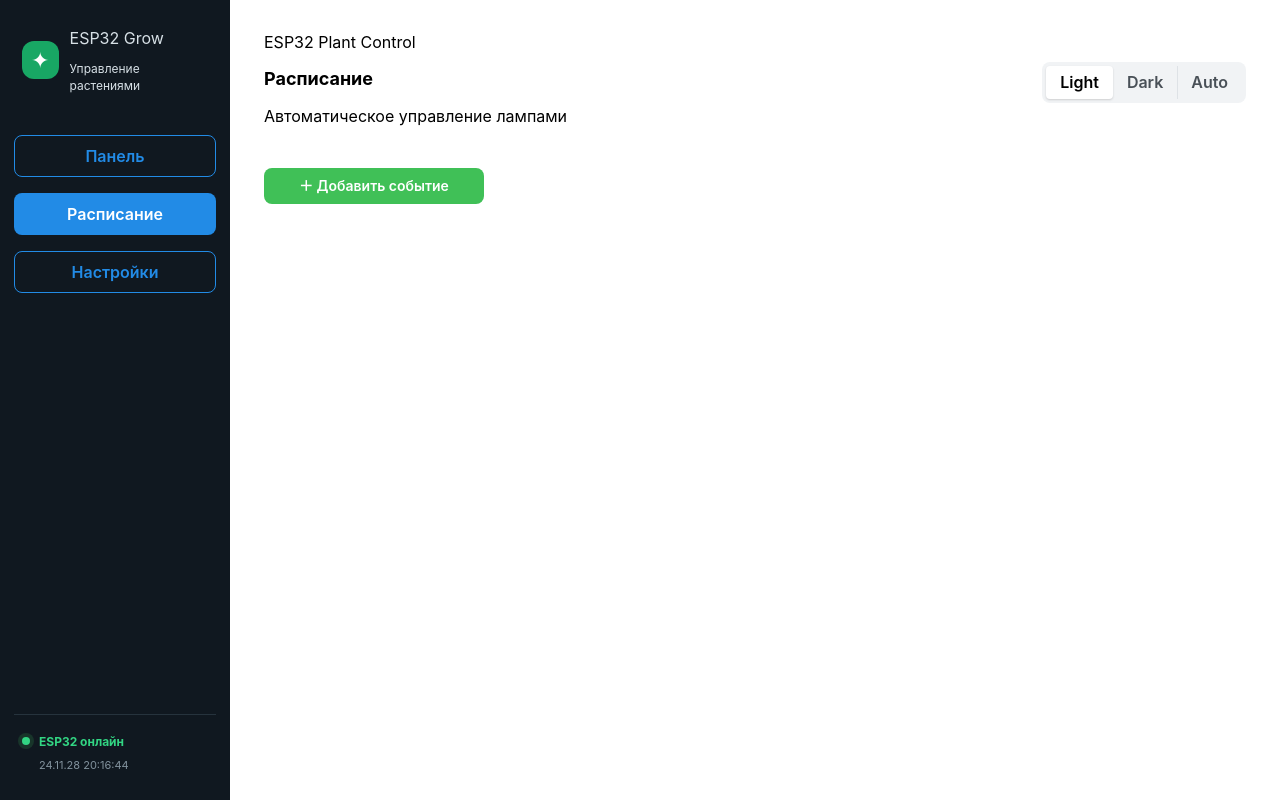
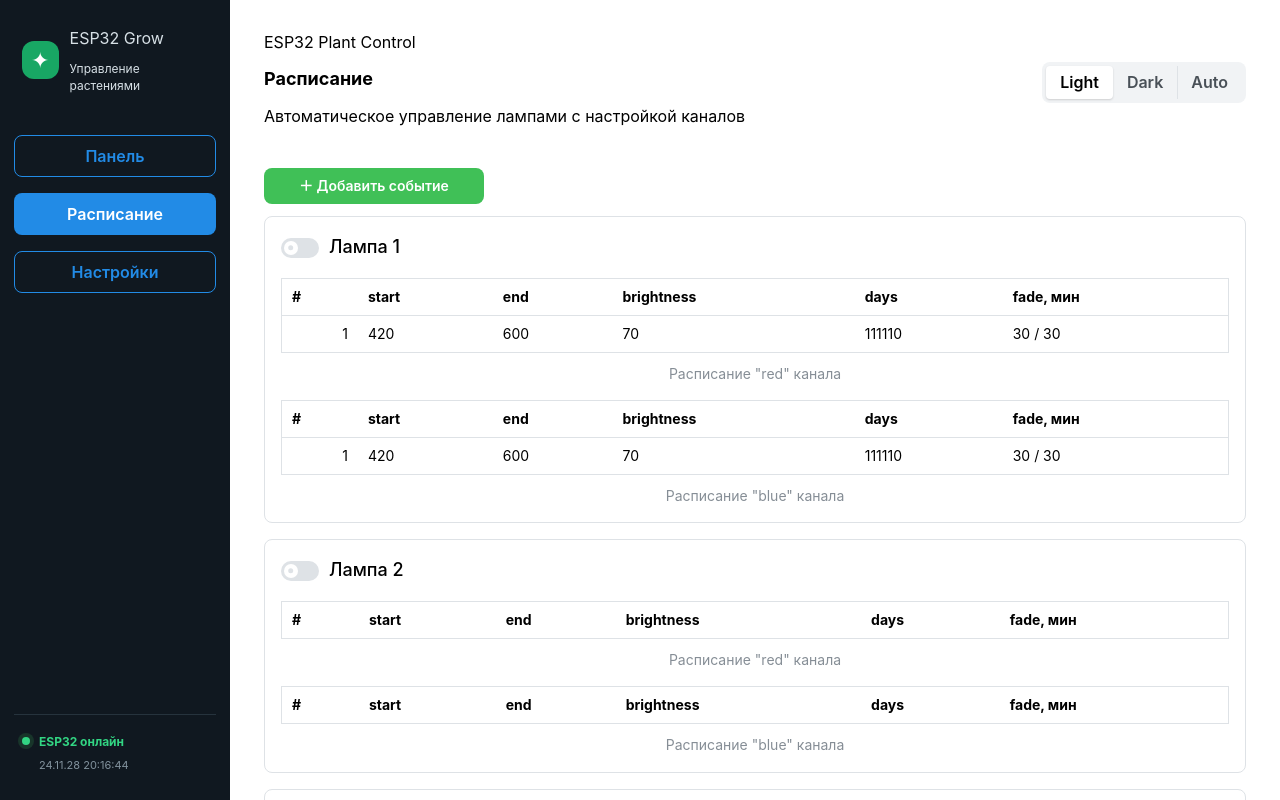
Before and after one commit to markov-git/esp32-lamp-web, a React (Vite) app: page / in a window 1280 px wide. Both pictures are taken after a click on the button "Расписание". Shown: the top 800 px of the page. Built offline with nearby package versions, Linux system fonts and the light colour scheme; what @mantine/vanilla-extract would draw is missing.

Commit message:
Базовая табличка расписаний

```diff
--- a/src/api/esp32.mock.ts
+++ b/src/api/esp32.mock.ts
@@ -55,7 +55,7 @@ const mockState: IEsp32State = {
 const mockSchedule: IScheduleInfo = {
 	lamps: [
 		{
-			id: 0,
+			id: 1,
 			enabled: false,
 			red: [
 				{
@@ -79,13 +79,13 @@ const mockSchedule: IScheduleInfo = {
 			],
 		},
 		{
-			id: 1,
+			id: 2,
 			enabled: false,
 			red: [],
 			blue: [],
 		},
 		{
-			id: 2,
+			id: 3,
 			enabled: false,
 			red: [],
 			blue: [],
@@ -111,11 +111,13 @@ export function setMockChannel(lampId: number, channel: TLampChannel, value: num
 
 export function setMockScheduleEnabled(lampId: number, value: boolean) {
 	const lamp = mockState.lamps.find((lamp) => lamp.id === lampId);
-	if (!lamp) {
+	const lampSchedule = mockSchedule.lamps.find((lamp) => lamp.id === lampId);
+	if (!lamp || !lampSchedule) {
 		return getMockState();
 	}
 
 	lamp.scheduleEnabled = value;
+	lampSchedule.enabled = value;
 
 	return getMockState();
 }
--- a/src/api/esp32.ts
+++ b/src/api/esp32.ts
@@ -113,7 +113,7 @@ export async function setTime(timeStampInSeconds: number): Promise<IEsp32Time> {
 
 export async function setScheduleEnabled(lampId: number, value: boolean): Promise<IEsp32State> {
 	if (useMockApi) {
-		await wait(3_000);
+		await wait(1_000);
 		return setMockScheduleEnabled(lampId, value);
 	}
 
--- a/src/components/forms/Dashboard.tsx
+++ b/src/components/forms/Dashboard.tsx
@@ -2,7 +2,7 @@ import * as React from 'react';
 import { FormHead } from '../ui/FormHead.tsx';
 import { SensorCard } from '../ui/SensorCard.tsx';
 import { useAppContext } from '../../Context.tsx';
-import { LampCard } from '../ui/LampCard.tsx';
+import { LampCard } from '../ui/LampManualCard/LampCard.tsx';
 
 import { SimpleGrid, Stack, Title } from '@mantine/core';
 import { formatHumidity, formatPressure, formatTemperature } from '../../utils/sensors.ts';
--- a/src/components/forms/Schedule.tsx
+++ b/src/components/forms/Schedule.tsx
@@ -1,17 +1,84 @@
 import { FormHead } from '../ui/FormHead.tsx';
-import { Button } from '@mantine/core'
+import { Button, Center, Loader, Stack } from '@mantine/core';
+import { useEffect, useState } from 'react';
+import { getSchedules, setScheduleEnabled } from '../../api/esp32.ts';
+import type { IScheduleInfo } from '../../types/esp32.ts';
+import { LampScheduleCard } from '../ui/LampScheduleCard/LampScheduleCard.tsx';
+import { useAppContext } from '../../Context.tsx';
 
 export const Schedule = () => {
+	const [ state, setState ] = useState<IScheduleInfo | undefined>(undefined);
+	const [ loading, setLoading ] = useState(true);
+	const [ processing, setProcessing ] = useState(false);
+	const [ error, setError ] = useState<string | null>(null);
+	const ctx = useAppContext();
 
+	const requestSchedules = () => {
+		getSchedules()
+			.then(setState)
+			.catch(() => setError('Failed to connect to ESP32'))
+			.finally(() => setLoading(false));
+	}
+
+	useEffect(() => {
+		requestSchedules();
+	}, []);
+
+
+	const toggleLampScheduleEnabled = async (lampId: number, value: boolean) => {
+		if (processing) {
+			return;
+		}
+		try {
+			setProcessing(true);
+
+			const state = await setScheduleEnabled(lampId, value);
+			ctx?.changeState(state);
+
+			setLoading(true);
+			requestSchedules();
+		} catch (e) {
+			console.error(e);
+		} finally {
+			setProcessing(false);
+		}
+	};
+
+	if (loading) {
+		return (
+			<Center h="100vh">
+				<Loader size="xl"/>
+			</Center>
+		);
+	}
+
+	if (error) {
+		return <div>{ error }</div>;
+	}
+
+	if (!state) {
+		return <div>Empty state info</div>;
+	}
 
 	return (
 		<div className="form-container">
 			<FormHead
 				title="Расписание"
-				subtitle="Автоматическое управление лампами"
+				subtitle="Автоматическое управление лампами с настройкой каналов"
 			/>
 
 			<Button style={{maxWidth: 220}} color="green">＋ Добавить событие</Button>
+
+			<Stack>
+				{state.lamps.map((lampSchedule) => (
+					<LampScheduleCard
+						key={lampSchedule.id}
+						lampSchedule={lampSchedule}
+						disabled={processing}
+						onToggleLampScheduleEnabled={toggleLampScheduleEnabled}
+					/>
+				))}
+			</Stack>
 		</div>
 	);
 };
--- a/src/components/forms/Settings.tsx
+++ b/src/components/forms/Settings.tsx
@@ -48,12 +48,12 @@ export const Settings = () => {
 		);
 	}
 
+	if (error) {
+		return <div>{ error }</div>;
+	}
+
 	if (!state) {
 		return <div>Empty state info</div>;
-	}
-
-	if (error) {
-		return <div>{ error }</div>;
 	}
 
 	const heapUtilisation = Math.round(state.totalHeap - state.freeHeap);
--- a/src/components/ui/LampCard.css
+++ b/src/components/ui/LampManualCard/LampCard.css
@@ -1,9 +1,3 @@
-.lamp-card-header {
-	display: flex;
-	gap: 8px;
-	justify-content: space-between;
-}
-
 .lamp-card-icon {
 	min-width: 60px;
 	width: 60px;
--- a/src/components/ui/LampCard.tsx
+++ b/src/components/ui/LampManualCard/LampCard.tsx
@@ -1,9 +1,9 @@
-import type { ILampState, TLampChannel } from '../../types/esp32.ts';
+import type { ILampState, TLampChannel } from '../../../types/esp32.ts';
 import './LampCard.css'
-import { setManualChannel } from '../../api/esp32.ts';
+import { setManualChannel } from '../../../api/esp32.ts';
 import { useState } from 'react';
-import { useAppContext } from '../../Context.tsx';
-import { Card, Slider, Switch, Text, Progress, Stack } from '@mantine/core';
+import { useAppContext } from '../../../Context.tsx';
+import { Card, Slider, Switch, Text, Progress, Stack, Group } from '@mantine/core';
 
 interface IProps {
 	value: ILampState | undefined;
@@ -82,7 +82,7 @@ export const LampCard = (props: IProps) => {
 	return (
 		<Card withBorder style={{flex: 1}}>
 			<Stack>
-				<div className="lamp-card-header">
+				<Group gap="xs" justify="space-between">
 					<div className="lamp-card-icon">
 						<img src="/lamp.svg" alt=""/>
 					</div>
@@ -97,7 +97,7 @@ export const LampCard = (props: IProps) => {
 						color="green"
 						disabled={processing || lampScheduleEnabled}
 					/>
-				</div>
+				</Group>
 
 				<Stack gap="xl">
 					{renderChannelControls('red')}
--- /dev/null
+++ b/src/components/ui/LampScheduleCard/ChannelScheduleTable.tsx
@@ -0,0 +1,47 @@
+import type { IScheduleEntry, TLampChannel } from '../../../types/esp32.ts';
+import { Stack, Table } from '@mantine/core';
+
+
+interface IProps {
+	value: IScheduleEntry[];
+
+	channel: TLampChannel;
+}
+
+export const ChannelScheduleTable = (props: IProps) => {
+
+	const rows = props.value.map((entry, index) => (
+		<Table.Tr key={index}>
+			<Table.Td align="right">{index + 1}</Table.Td>
+			<Table.Td>{entry.start}</Table.Td>
+			<Table.Td>{entry.end}</Table.Td>
+			<Table.Td>{entry.brightness}</Table.Td>
+			<Table.Td>{entry.days.toString(2)}</Table.Td>
+			<Table.Td>{entry.fadeIn} / {entry.fadeOut}</Table.Td>
+		</Table.Tr>
+	));
+
+	return (
+		<Stack>
+
+			<Table withTableBorder>
+				<Table.Thead>
+					<Table.Tr>
+						<Table.Th>#</Table.Th>
+						<Table.Th>start</Table.Th>
+						<Table.Th>end</Table.Th>
+						<Table.Th>brightness</Table.Th>
+						<Table.Th>days</Table.Th>
+						<Table.Th>fade, мин</Table.Th>
+					</Table.Tr>
+				</Table.Thead>
+
+				<Table.Tbody>
+					{rows}
+				</Table.Tbody>
+
+				<Table.Caption>{`Расписание "${props.channel}" канала`}</Table.Caption>
+			</Table>
+		</Stack>
+	)
+}
--- /dev/null
+++ b/src/components/ui/LampScheduleCard/LampScheduleCard.tsx
@@ -0,0 +1,46 @@
+import { Card, Group, Stack, Switch, Text } from '@mantine/core';
+import type { ILampSchedule } from '../../../types/esp32.ts';
+import { ChannelScheduleTable } from './ChannelScheduleTable.tsx';
+
+interface IProps {
+	lampSchedule: ILampSchedule;
+	disabled: boolean;
+
+	onToggleLampScheduleEnabled: (lampId: number, value: boolean) => void;
+}
+
+export const LampScheduleCard = ({ lampSchedule, disabled, onToggleLampScheduleEnabled }: IProps) => {
+
+	const toggleLampScheduleEnabled = async () => {
+		onToggleLampScheduleEnabled(lampSchedule.id, !lampSchedule.enabled);
+	};
+
+	return (
+		<Card withBorder>
+			<Stack>
+				<Group gap="xs">
+					<Switch
+						checked={ lampSchedule.enabled }
+						onChange={ toggleLampScheduleEnabled }
+						color="green"
+						disabled={ disabled }
+					/>
+					<div className="lamp-card-caption">
+						<Text fw={ 500 } size="lg">{ `Лампа ${ lampSchedule.id ?? '-' }` }</Text>
+					</div>
+				</Group>
+
+
+				<ChannelScheduleTable
+					value={lampSchedule.red}
+					channel="red"
+				/>
+
+				<ChannelScheduleTable
+					value={lampSchedule.blue}
+					channel="blue"
+				/>
+			</Stack>
+		</Card>
+	);
+};
```
